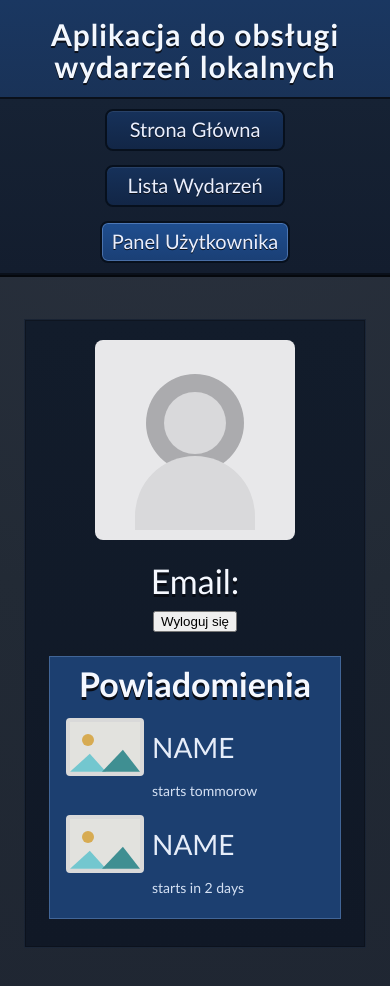
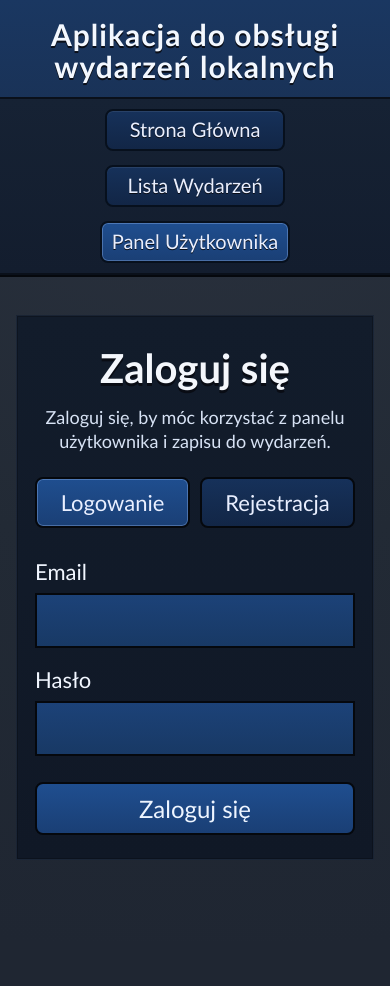
Before and after one commit to TAW-26/TAW-Bartlomiej-Gwozdz_Bartlomiej-Dziedzic, an Angular app in the folder client/: page /user in a window 390 px wide. Shown: the top 986 px of the page. After the commit the page ends 942 px from the top, so only its background shows below. Built offline with nearby package versions, Linux system fonts and the light colour scheme.

Commit message:
przeniosłem widok logowania do panelu użytkownika

```diff
--- a/client/src/app/app.routes.ts
+++ b/client/src/app/app.routes.ts
@@ -3,7 +3,6 @@ import { HomeComponent } from './pages/home/home.component';
 import { UserComponent } from './pages/user/user.component';
 import { EventsComponent } from './pages/events/events.component';
 import { EventDetailsComponent } from './pages/event-details/event-details.component';
-import { LoginComponent } from './pages/login/login.component';
 
 export const routes: Routes = [
   {
@@ -12,7 +11,8 @@ export const routes: Routes = [
   },
   {
     path: 'login',
-    component: LoginComponent,
+    redirectTo: 'user',
+    pathMatch: 'full',
   },
   {
     path: 'events',
--- a/client/src/app/app.ts
+++ b/client/src/app/app.ts
@@ -1,6 +1,6 @@
 import { CommonModule } from '@angular/common';
-import { Component, inject } from '@angular/core';
-import { Router, RouterOutlet } from '@angular/router';
+import { Component } from '@angular/core';
+import { RouterOutlet } from '@angular/router';
 import { HeaderComponent } from './components/header/header.component';
 
 @Component({
@@ -10,9 +10,7 @@ import { HeaderComponent } from './components/header/header.component';
   styleUrl: './app.scss',
 })
 export class App {
-  private readonly router = inject(Router);
-
   protected showHeader(): boolean {
-    return !this.router.url.startsWith('/login');
+    return true;
   }
 }
--- a/client/src/app/pages/home/home.component.html
+++ b/client/src/app/pages/home/home.component.html
@@ -4,8 +4,8 @@
 
     <div class="hero-actions">
       <a class="action-btn" routerLink="/events">Przeglądaj wydarzenia</a>
-      <a class="action-btn" routerLink="/login">Zaloguj się</a>
-      <button class="action-btn" type="button">Zarejestruj się</button>
+      <a class="action-btn" routerLink="/user">Zaloguj się</a>
+      <a class="action-btn" routerLink="/user">Zarejestruj się</a>
     </div>
   </section>
 </main>
--- a/client/src/app/pages/login/login.component.scss
+++ b/client/src/app/pages/login/login.component.scss
@@ -6,11 +6,11 @@
   width: 100%;
   display: grid;
   place-items: start center;
-  padding: 64px 8px 80px;
+  padding: 44px 8px 64px;
 }
 
 .login-panel {
-  width: min(620px, calc(100% - 32px));
+  width: min(900px, calc(100% - 32px));
   border: 1px solid rgba(175, 204, 245, 0.06);
   background: linear-gradient(180deg, #121c2b 0%, #101826 100%);
   box-shadow: inset 0 0 0 1px rgba(0, 0, 0, 0.25);
@@ -134,7 +134,7 @@ h2 {
 
 @media (max-width: 800px) {
   .login-panel {
-    width: min(620px, calc(100% - 16px));
+    width: min(900px, calc(100% - 16px));
     padding: 30px 18px 24px;
   }
 
--- a/client/src/app/pages/user/user.component.html
+++ b/client/src/app/pages/user/user.component.html
@@ -1,4 +1,4 @@
-<main class="user-wrap">
+<main class="user-wrap" *ngIf="user(); else loggedOutPanel">
   <section class="user-panel">
     <div class="profile-box" aria-hidden="true">
       <div class="avatar"></div>
@@ -9,9 +9,7 @@
     <p class="profile-line">Email: {{ user()?.email }}</p>
     <p class="profile-line">{{ roleLabel }}</p>
 
-    <button class="logout-btn" type="button" (click)="logout()">
-      Wyloguj się
-    </button>
+    <button class="logout-btn" type="button" (click)="logout()">Wyloguj się</button>
 
     <section class="notifications" aria-label="Powiadomienia">
       <h2>Powiadomienia</h2>
@@ -38,3 +36,7 @@
     </section>
   </section>
 </main>
+
+<ng-template #loggedOutPanel>
+  <app-login></app-login>
+</ng-template>
--- a/client/src/app/pages/user/user.component.ts
+++ b/client/src/app/pages/user/user.component.ts
@@ -1,6 +1,8 @@
+import { CommonModule } from '@angular/common';
 import { Component, inject } from '@angular/core';
 import { Router } from '@angular/router';
 import { AuthService } from '../../services/auth';
+import { LoginComponent } from '../login/login.component';
 
 const ROLE_LABEL: Record<string, string> = {
   user: 'Użytkownik',
@@ -11,6 +13,7 @@ const ROLE_LABEL: Record<string, string> = {
 @Component({
   selector: 'app-user',
   standalone: true,
+  imports: [CommonModule, LoginComponent],
   templateUrl: './user.component.html',
   styleUrl: './user.component.scss',
 })
@@ -26,6 +29,6 @@ export class UserComponent {
 
   protected logout(): void {
     this.auth.logout();
-    void this.router.navigate(['/login']);
+    void this.router.navigate(['/user']);
   }
 }
```
